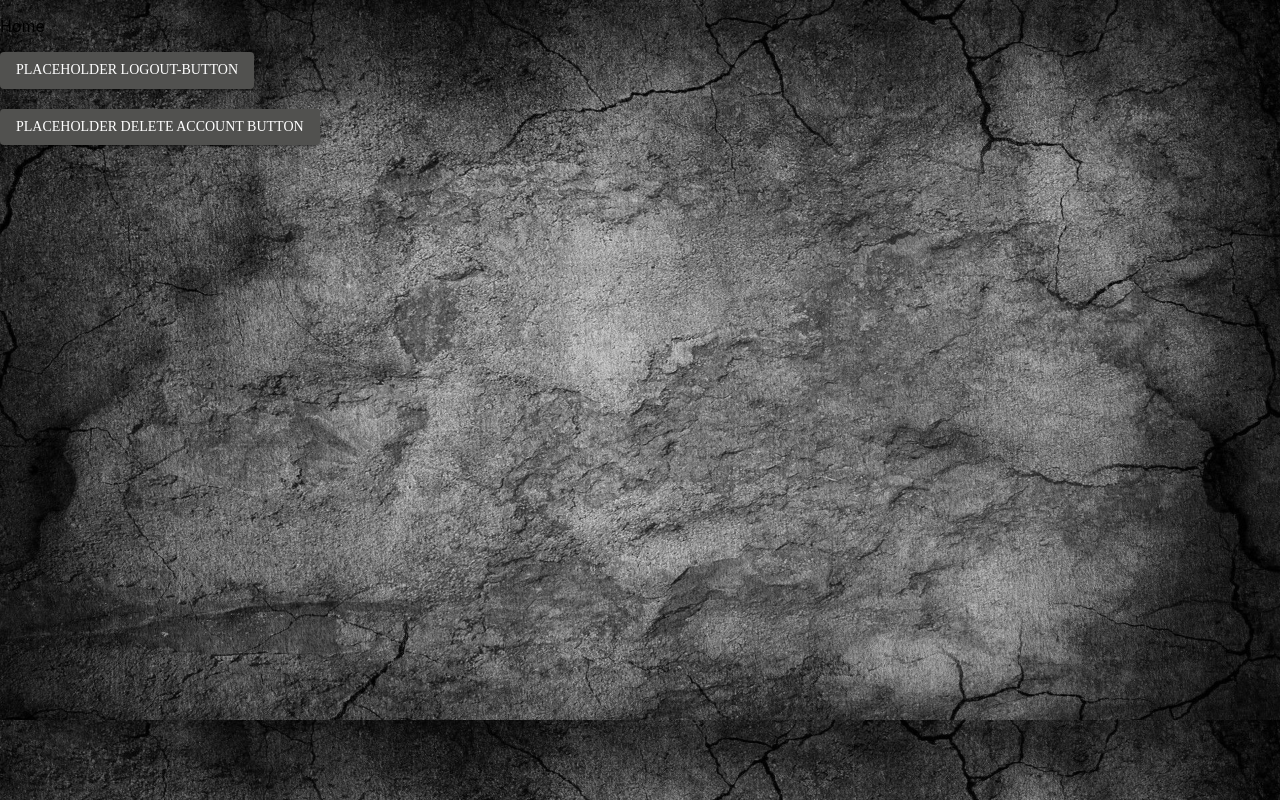
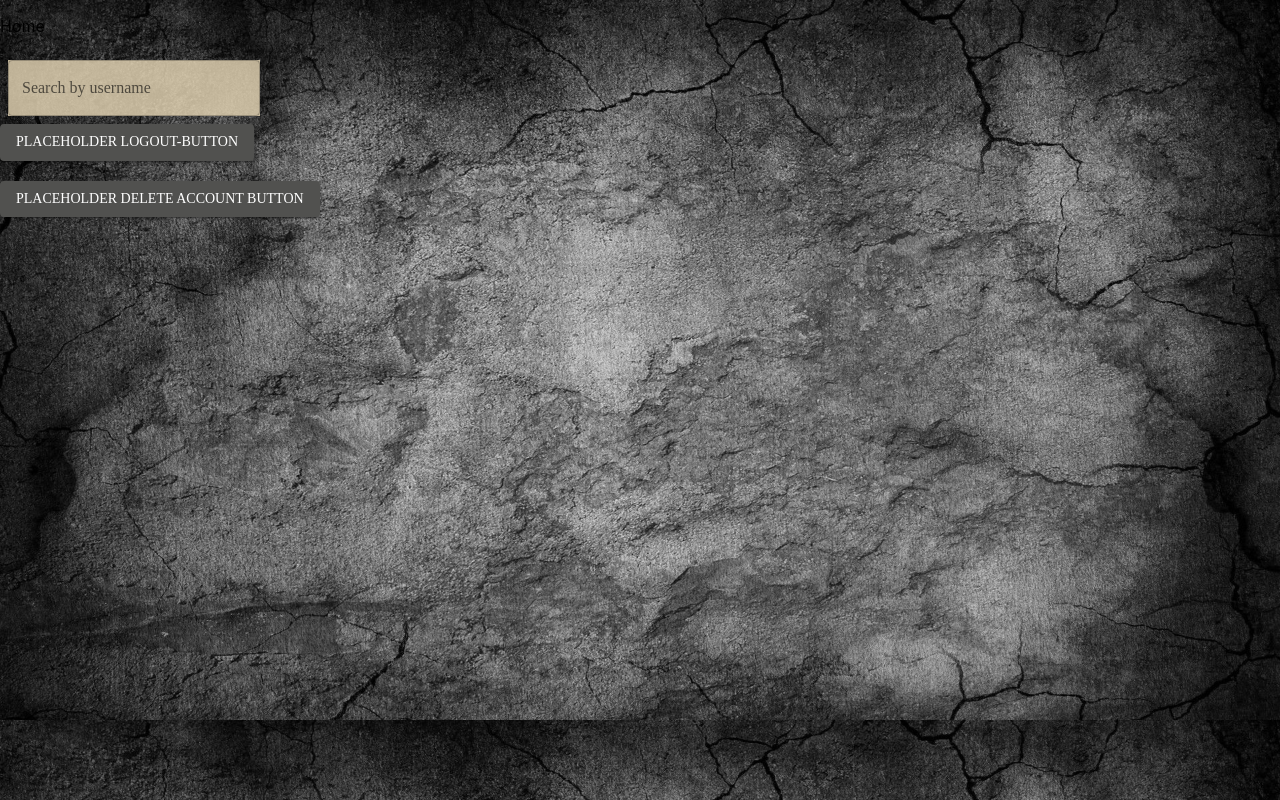
Before and after one commit to kmmhak/matchingboards, a React (Create React App) app in the folder frontend/: page / in a window 1280 px wide. Built offline with nearby package versions, Linux system fonts and the light colour scheme.

Commit message:
Add FindUser component and display it on home page for now

```diff
--- a/frontend/src/components/FindUser.jsx
+++ b/frontend/src/components/FindUser.jsx
@@ -0,0 +1,23 @@
+import * as React from 'react';
+import Box from '@mui/material/Box';
+import TextField from '@mui/material/TextField';
+
+export default function FindUser() {
+  return (
+    <Box
+      component="form"
+      sx={{
+        '& > :not(style)': { m: 1, width: '25ch' },
+      }}
+      noValidate
+      autoComplete="off"
+    >
+      <TextField
+        id="outlined-basic"
+        label="Search by username"
+        variant="outlined"
+        style={{ backgroundColor: 'rgba(228, 212, 179, 0.824)' }}
+      />
+    </Box>
+  );
+}
--- a/frontend/src/pages/Home.jsx
+++ b/frontend/src/pages/Home.jsx
@@ -1,11 +1,13 @@
 import React from 'react';
-import DeleteAccount from '../components/DeleteAccount';
-import Logout from '../components/Logout';
+import DeleteAccount from '../components/deleteAccount';
+import FindUser from '../components/FindUser';
+import Logout from '../components/logout';
 
 function Home() {
   return (
     <div>
       <p>Home</p>
+      <FindUser />
       <Logout />
       <br />
       <br />
```
